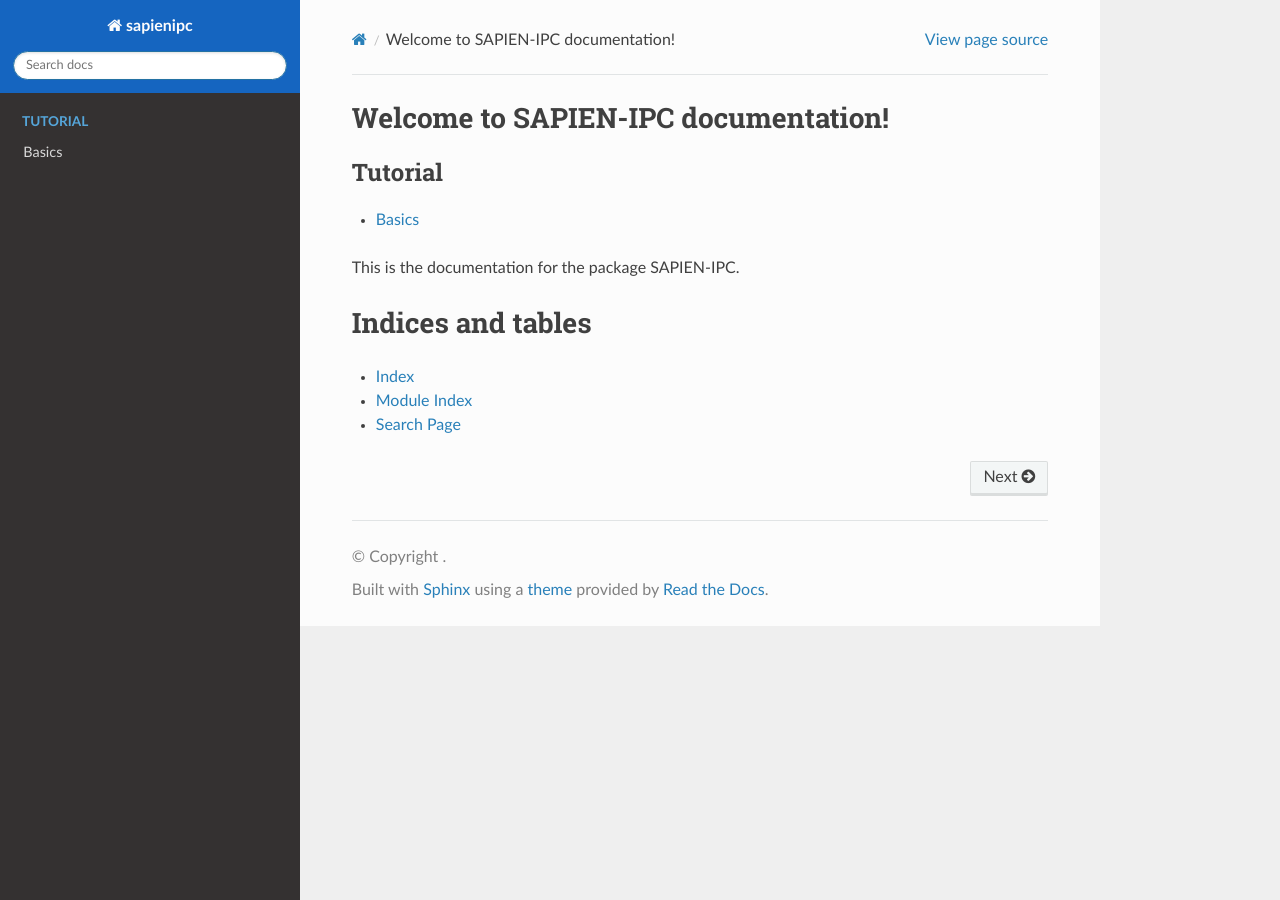
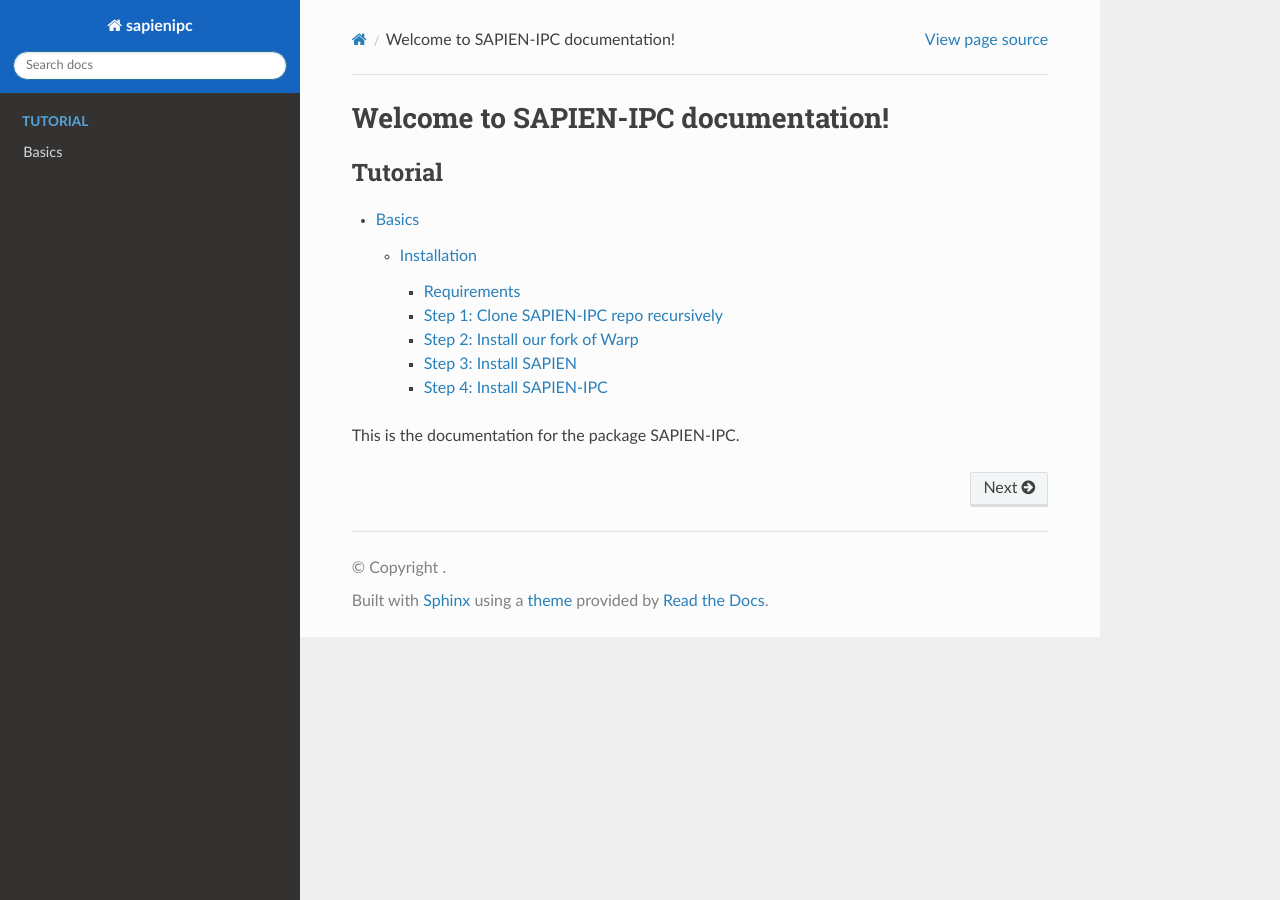
Before and after one commit to Rabbit-Hu/sapienipc-docs, a Sphinx documentation site: the page built from docs/index.rst, in a window 1280 px wide. Built offline with Sphinx 7.4.7 and the Read the Docs theme 2.0.0, drawn with Linux system fonts in a browser that asks for light colours.

Commit message:
add installation

```diff
--- a/docs/index.rst
+++ b/docs/index.rst
@@ -1,5 +1,5 @@
 Welcome to SAPIEN-IPC documentation!
-==================================
+====================================
 
 .. toctree::
    :maxdepth: 3
@@ -9,9 +9,9 @@ Welcome to SAPIEN-IPC documentation!
 
 This is the documentation for the package SAPIEN-IPC.
 
-Indices and tables
-==================
+.. Indices and tables
+.. ==================
 
-* :ref:`genindex`
-* :ref:`modindex`
-* :ref:`search`
+.. * :ref:`genindex`
+.. * :ref:`modindex`
+.. * :ref:`search`
--- a/docs/tutorial/basics/index.rst
+++ b/docs/tutorial/basics/index.rst
@@ -3,4 +3,8 @@
 Basics
 ===================================================================
 
-This tutorial focuses on the basic usage of SAPIEN Python APIs.
+This tutorial focuses on the basic usage of SAPIEN-IPC APIs.
+
+.. toctree::
+
+   installation
--- /dev/null
+++ b/docs/tutorial/basics/installation.rst
@@ -0,0 +1,81 @@
+.. _installation:
+
+Installation
+===================================================================
+
+SAPIEN-IPC relies on `SAPIEN 3 <https://sapien.ucsd.edu/>`_ (the physics-based simulator) and `Warp <https://github.com/NVIDIA/warp>`_ (the Python framework for CUDA programming). In this tutorial, we will give some simple instructions on how to install these dependencies and then install SAPIEN-IPC. For further details, please refer to the official documentation of these libraries.
+
+Requirements
+-------------------------------------------------------------------
+
+* Linux: Ubuntu 18.04+, Centos 7+, Arch'
+* Python 3.7.x-3.11.x
+* GCC 7.2 upwards
+* CUDA Toolkit 11.5 or higher
+* PyTorch that is compatible with your CUDA platform
+* Git LFS installed (https://git-lfs.github.com/)
+
+
+Step 1: Clone SAPIEN-IPC repo recursively
+-------------------------------------------------------------------
+
+First, clone our repo recursively so that the submodule ``warp_`` is cloned:
+
+.. todo::
+
+    SAPIEN-IPC is not publicly released yet. We will release it to the following link soon.
+
+.. code-block:: shell
+
+    git clone --recurse-submodules git@github.com:Rabbit-Hu/sapienipc.git
+    cd sapienipc
+    pip install -r requirements.txt
+
+The submodule ``warp_`` is a slightly modified fork of the original Warp library.
+
+
+Step 2: Install our fork of Warp
+-------------------------------------------------------------------
+
+Then build our fork of Warp in the `warp_` submodule, specifying your cuda path.
+
+.. code-block:: shell
+
+    cd warp_
+    python build_lib.py --cuda_path /usr/local/cuda  # Replace with your CUDA path
+
+Install the Warp package into your python environment:
+
+.. code-block:: shell
+
+    pip install -e .
+
+
+Step 3: Install SAPIEN
+-------------------------------------------------------------------
+
+Use pip to install the latest SAPIEN 3 wheel from `SAPIEN Nightly Release <https://github.com/haosulab/SAPIEN/releases/tag/nightly>`_. Look for your own Python version.
+
+The installation command should look like this:
+
+.. code-block:: shell
+
+    pip install https://github.com/haosulab/SAPIEN/releases/download/nightly/sapien-3.0.0.dev{version_name}.whl  # Replace with the latest link
+
+
+See the `SAPIEN <https://github.com/haosulab/SAPIEN>`_ repo for reference.
+
+
+Step 4: Install SAPIEN-IPC
+-------------------------------------------------------------------
+
+.. code-block:: shell
+
+    cd ..  # change to the "sapienipc" directory
+    pip install -e .
+
+You can verify your installation by running an example (display is required).
+
+.. code-block:: shell
+
+    python examples/example_fall.py
```
Also changed, not shown: 1 other file.
